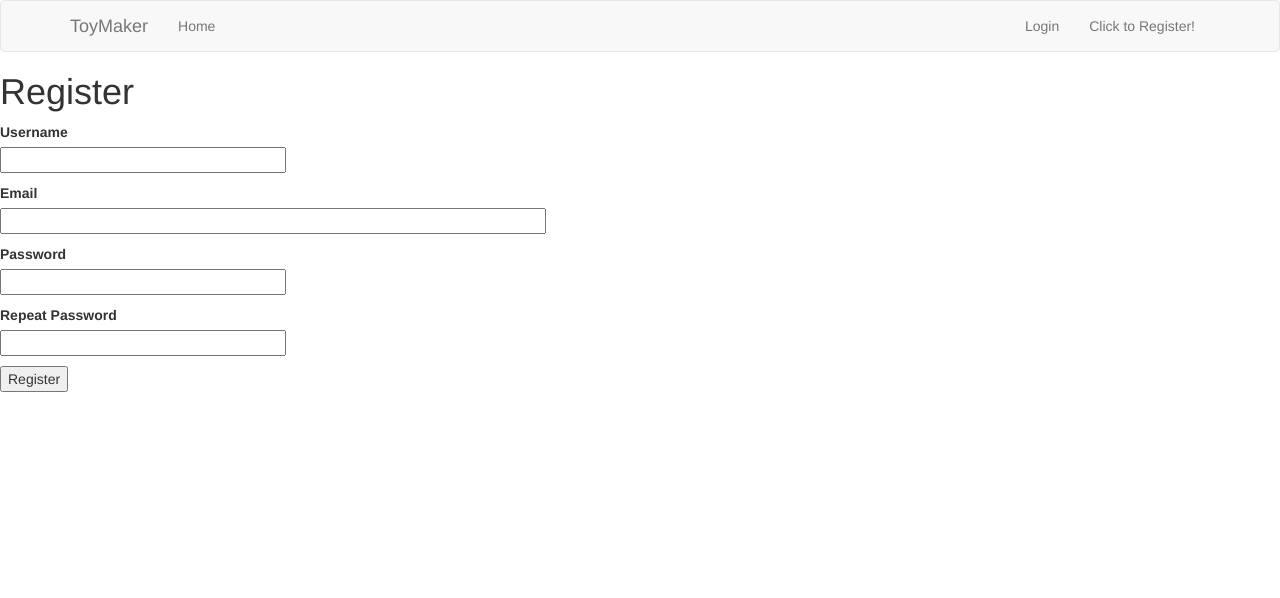
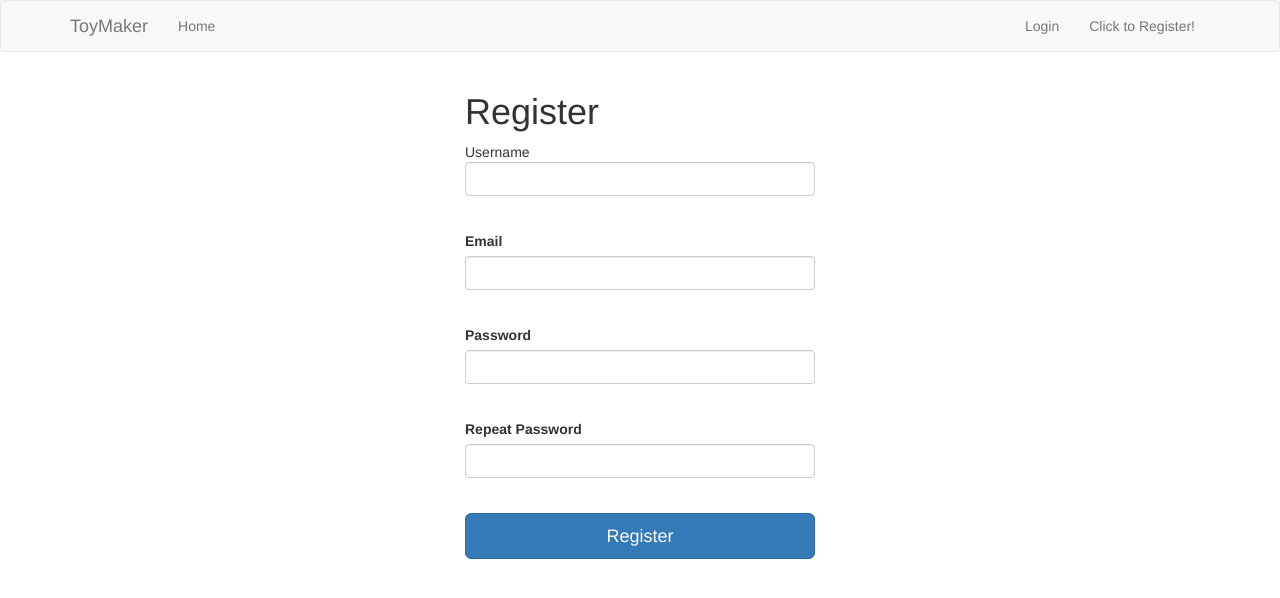
Before and after one commit to sgwired/tm2, a Flask app: page /auth/register in a window 1280 px wide. Shown: the top 598 px of the page. Run offline with Flask 2, Linux system fonts and the light colour scheme; some libraries are stand-ins or nearby versions.

Commit message:
added bootstrap to login and register forms

```diff
--- a/app/templates/auth/register.html
+++ b/app/templates/auth/register.html
@@ -1,35 +1,40 @@
 {% extends "base.html" %} {% block content %}
+<div class="container">
+    <div class="col-md-4 col-md-offset-4">
             <h1>Register</h1>
             <form action="" method="post">
                 {{ form.hidden_tag() }}
-    <p>
+                <div class="form-group"
                     {{ form.username.label }}
-        <br> {{ form.username(size=32) }}
+                    <br> {{ form.username(size=32, class_="form-control") }}
                     <br> {% for error in form.username.errors %}
                     <span style="color: red;">[{{ error }}]</span>
                     {% endfor %}
-    </p>
-    <p>
+                </div>
+                <div class="form-group">
                     {{ form.email.label }}
-        <br> {{ form.email(size=64) }}
+                    <br> {{ form.email(size=64, class_="form-control") }}
                     <br> {% for error in form.email.errors %}
                     <span style="color: red;">[{{ error }}]</span>
                     {% endfor %}
-    </p>
-    <p>
+                </div>
+                <div class="form-group">
                     {{ form.password.label }}
-        <br> {{ form.password(size=32) }}
+                    <br> {{ form.password(size=32, class_="form-control") }}
                     <br> {% for error in form.password.errors %}
                     <span style="color: red;">[{{ error }}]</span>
                     {% endfor %}
-    </p>
-    <p>
+                </div>
+                <div class="form-group">
                     {{ form.password2.label }}
-        <br> {{ form.password2(size=32) }}
+                    <br> {{ form.password2(size=32, class_="form-control") }}
                     <br> {% for error in form.password2.errors %}
                     <span style="color: red;">[{{ error }}]</span>
                     {% endfor %}
-    </p>
-    <p>{{ form.submit() }}</p>
+                </div>
+                <div class="form-group">{{ form.submit(class_="btn btn-lg btn-primary btn-block") }}</div>
             </form>
+    </div>
+</div>
+
 {% endblock %}
```
Also changed, not shown: app/templates/auth/login.html (+15 -8 lines), app.db. Lines whose indentation alone changed are shown as unchanged.
